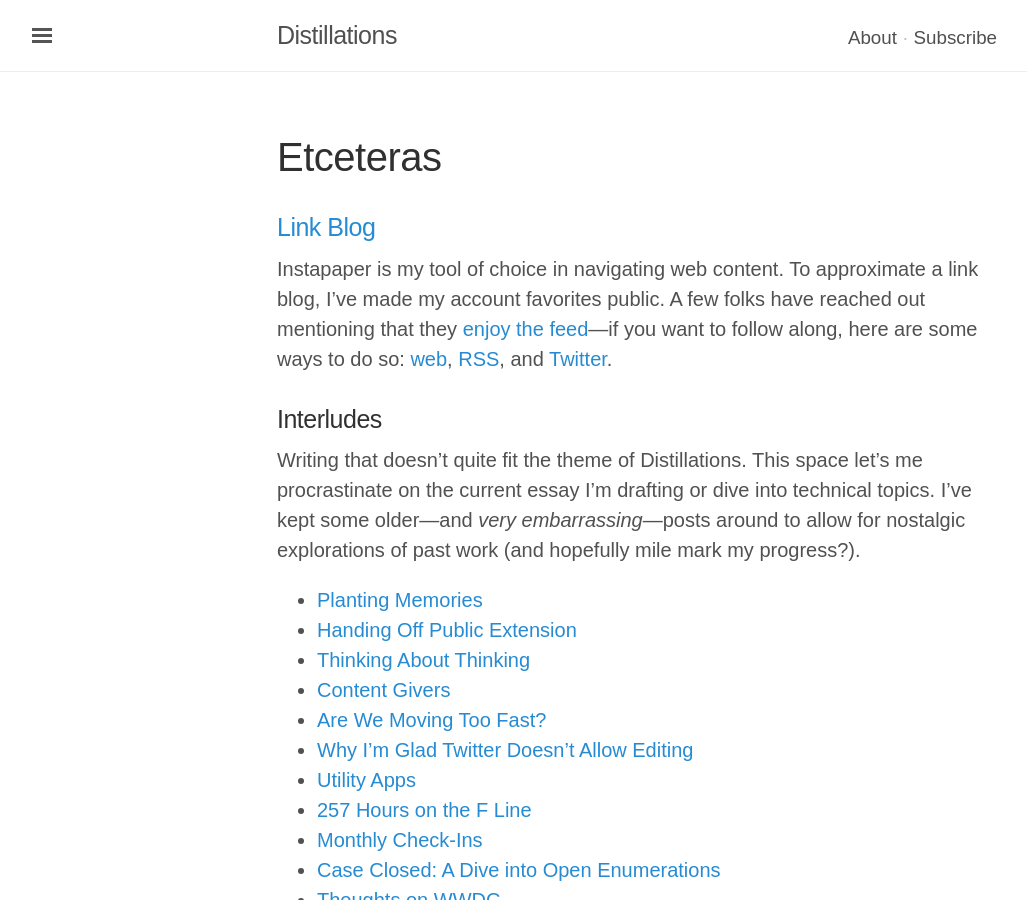
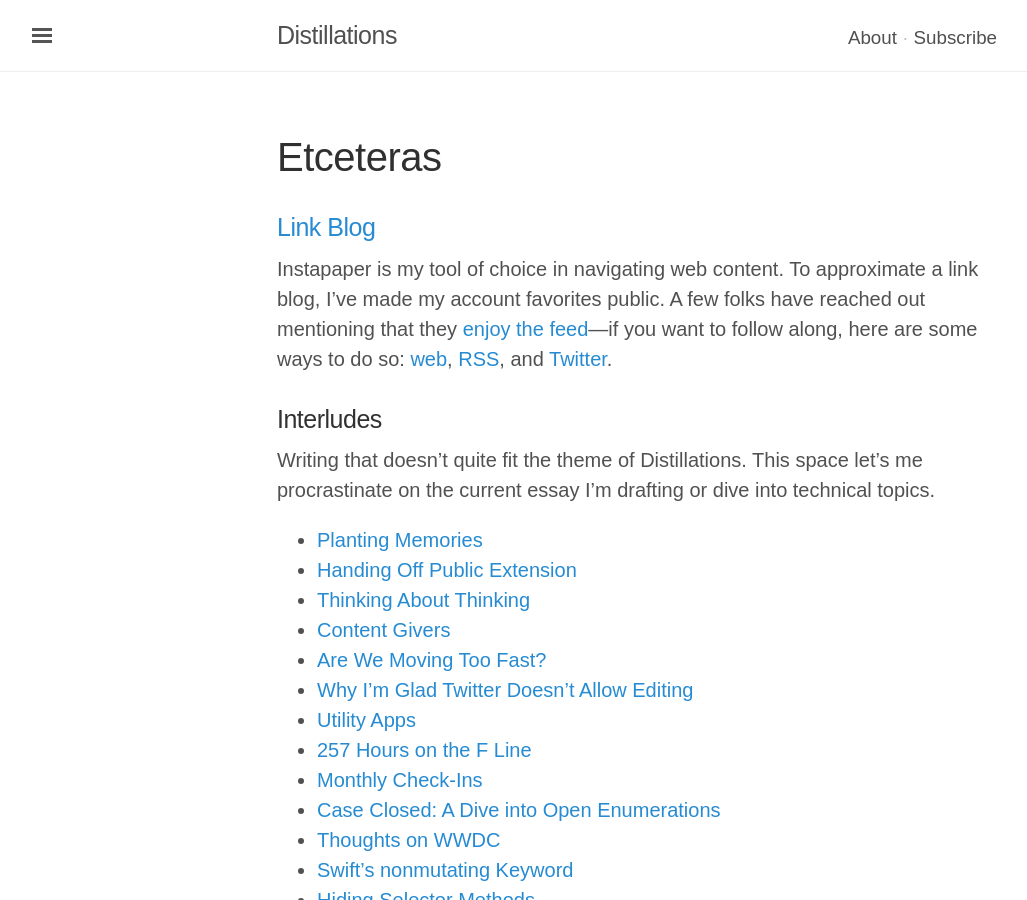
Before and after one commit to rvsrvs/jasdev.github.io, a Jekyll site: the page built from etceteras.md, in a window 1280 px wide and 900 px high. Shown: the whole window, without its empty margins (3-1030 px from the left). Built offline with Jekyll 4.4.1, drawn with Linux system fonts in a browser that asks for light colours; some web fonts are replaced.

Commit message:
Shifts note about older writing

```diff
--- a/etceteras.md
+++ b/etceteras.md
@@ -10,7 +10,7 @@ Instapaper is my tool of choice in navigating web content. To approximate a link
 
 ### Interludes
 
-Writing that doesn’t quite fit the theme of Distillations. This space let’s me procrastinate on the current essay I’m drafting or dive into technical topics. I’ve kept some older—and _very embarrassing_—posts around to allow for nostalgic explorations of past work (and hopefully mile mark my progress?).
+Writing that doesn’t quite fit the theme of Distillations. This space let’s me procrastinate on the current essay I’m drafting or dive into technical topics.
 
 <ul>
 {% assign interludes = site.posts | where:"type","interlude" %}
```
Also changed, not shown: _posts/2018-4-3-slowing-down-time.md (+1 -1 lines), about.md (+2 -0 lines).
